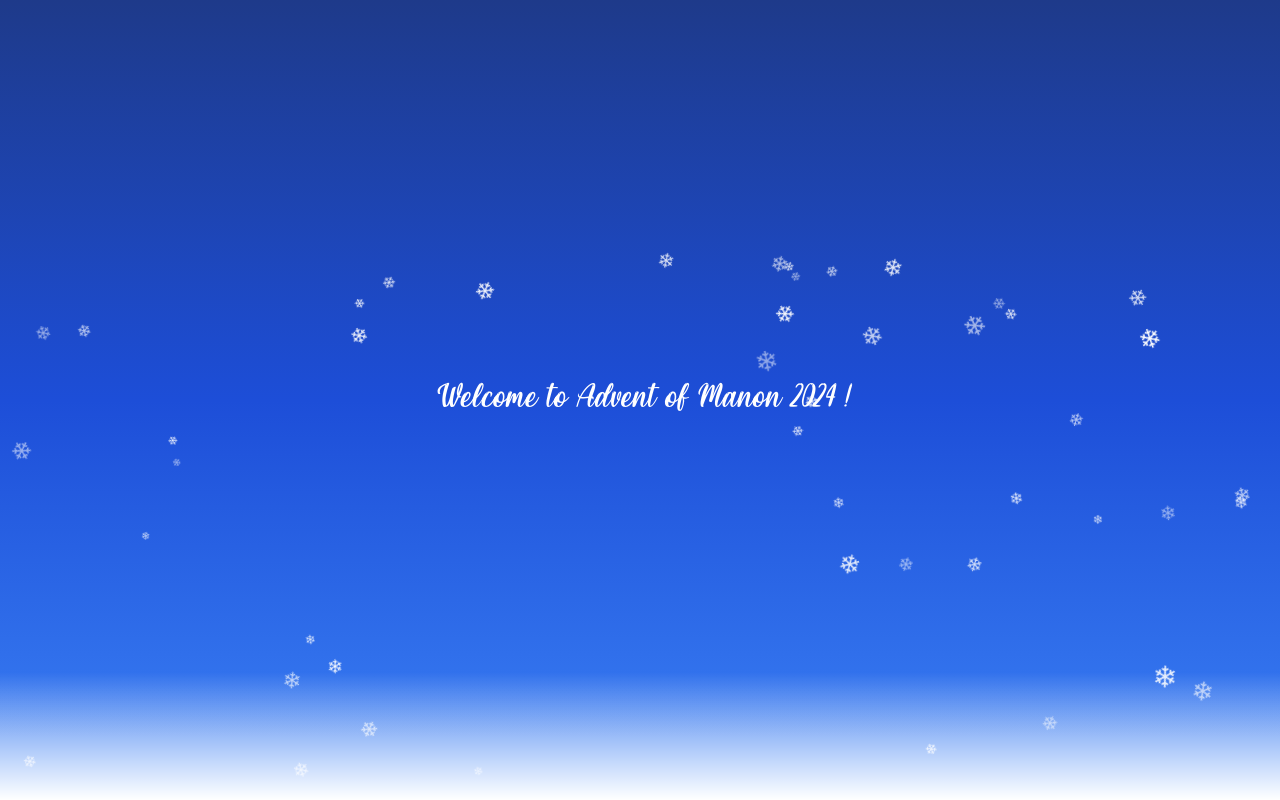
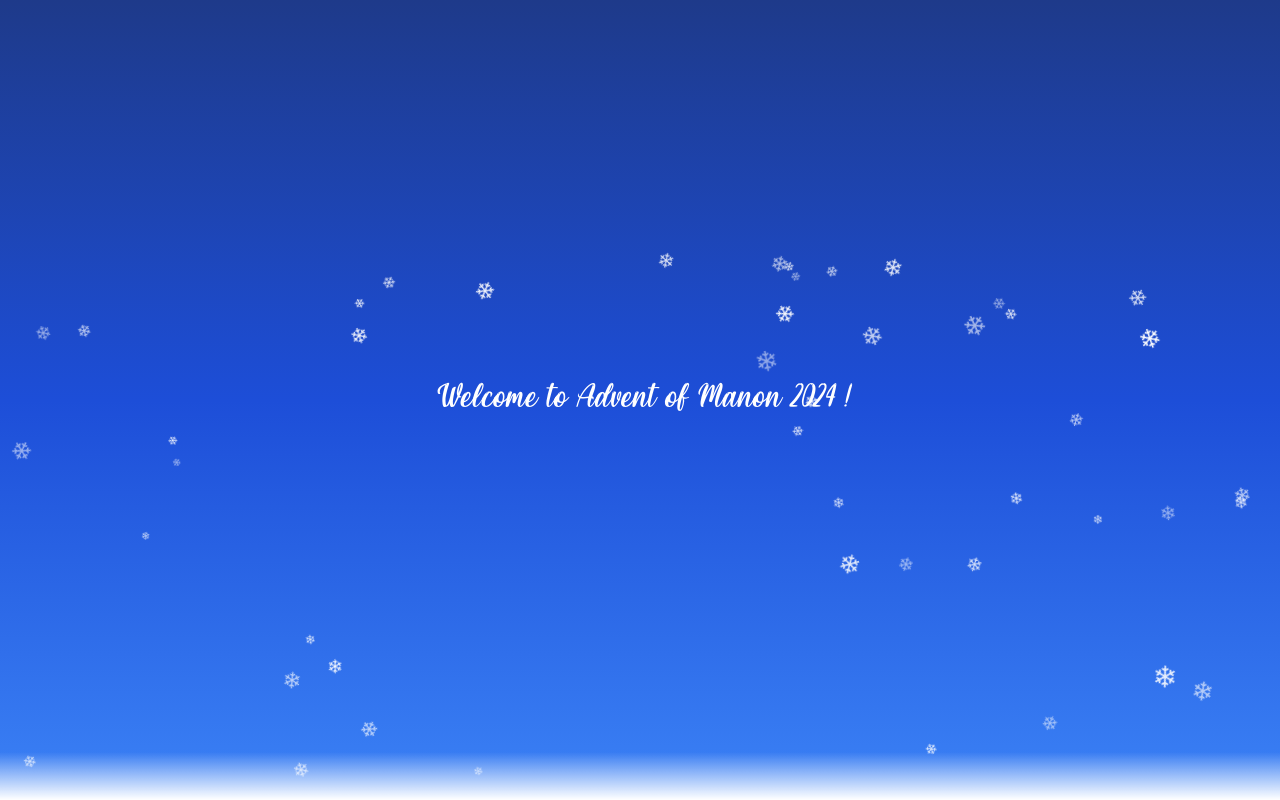
Before and after one commit to qvanderlinden/advent-of-manon-2024, a Next.js app: page / in a window 1280 px wide. Built offline with nearby package versions, Linux system fonts and the light colour scheme.

Commit message:
feat: snowflakes improvements

```diff
--- a/src/app/globals.css
+++ b/src/app/globals.css
@@ -81,16 +81,3 @@ body {
     transform: translateY(100vh) rotate(360deg);
   }
 }
-
-@keyframes twinkle {
-  0%, 100% {
-    opacity: 1;
-  }
-  50% {
-    opacity: 0.7;
-  }
-}
-
-.animate-twinkle {
-  animation: twinkle 2s ease-in-out infinite;
-}
--- a/src/components/christmas-background/background.tsx
+++ b/src/components/christmas-background/background.tsx
@@ -14,11 +14,10 @@ const ChristmasBackground: React.FC = () => {
 
   return (
     <div className="absolute w-full h-full overflow-hidden bg-gradient-to-b from-blue-900 via-blue-700 to-blue-500">
-      {/* <div className="absolute inset-0 bg-repeat-x bg-top animate-twinkle"></div> */}
       {snowflakes.map((snowflake) => (
         <Snowflake key={snowflake.id} {...snowflake} />
       ))}
-      <div className="absolute inset-x-0 bottom-0 h-32 bg-gradient-to-t from-white to-transparent"></div>
+      <div className="absolute inset-x-0 bottom-0 h-12 bg-gradient-to-t from-white to-transparent"></div>
     </div>
   );
 };
```
